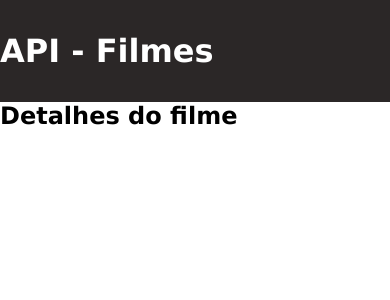
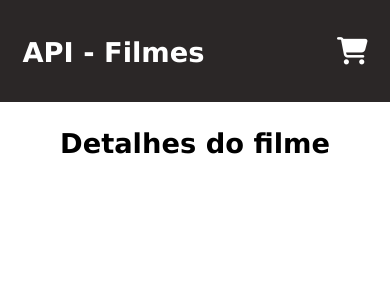
Before and after one commit to Pedro-Rocha-Araujo/api-filmes, a React (Create React App) app: page /detalhes/1 in a window 390 px wide. Shown: the top 300 px of the page. Built offline with nearby package versions, Linux system fonts and the light colour scheme.

Commit message:
página de listagem funcionando e responsiva

```diff
--- a/public/index.html
+++ b/public/index.html
@@ -8,5 +8,6 @@
   <body>
     <noscript>You need to enable JavaScript to run this app.</noscript>
     <div id="root"></div>
+    <script src="https://kit.fontawesome.com/ba7c57d421.js" crossorigin="anonymous"></script>
   </body>
 </html>
--- a/src/components/Header.js
+++ b/src/components/Header.js
@@ -1,7 +1,8 @@
 function Header() {
     return(
         <header>
-            <h1>API - Filmes</h1>
+            <h1><a href="/">API - Filmes </a></h1>
+            <a href="/carrinho"><i class="fa-solid fa-cart-shopping"></i></a>
         </header>
     )
 }
--- a/src/components/Home/Home.js
+++ b/src/components/Home/Home.js
@@ -1,7 +1,39 @@
+import React, {useState, useEffect} from "react"
+
 function Home() {
+  const [filmes, setFilmes] = useState([])
+
+  useEffect(()=>{
+    const chave = "d80d11bd92edbcfa822ce540864b7e91"
+    const link = `https://api.themoviedb.org/3/movie/popular?api_key=${chave}&language=pt-BR`
+    function getFilmes() {
+      fetch(link)
+      .then((resposta)=>{
+        return resposta.json()
+      })
+      .then((resposta)=>{
+        setFilmes(resposta.results)
+      })
+    }
+    getFilmes()
+  }, [])
+
   return (
     <div>
-      <h2>Catálogo de filmes</h2>
+      <h2><i class="fa-solid fa-film"></i> Lista de filmes <i class="fa-solid fa-film"></i></h2>
+      {filmes.map((_,i)=>{
+        return(
+          <section key={i}>
+            <div className="flex">
+            <h3>{_.title}</h3>
+            <img src={`https://image.tmdb.org/t/p/original/${_.poster_path}`} />
+
+            </div>
+            <p>{_.overview}</p>
+            <button>Detalhes</button>
+          </section>
+        )
+      })}
     </div>
   );
 }
--- a/src/index.css
+++ b/src/index.css
@@ -4,13 +4,92 @@
   box-sizing: border-box;
   font-family: Verdana, Geneva, Tahoma, sans-serif;
   border: none;
-}
-body {
-
+  text-decoration: none;
 }
 
 header {
   background-color: rgb(43, 39, 39);
   color: #fff;
-  padding: 2rem 0;
+  padding: 2rem 4rem;
+  margin-bottom: 1.6rem;
+  display: flex;
+  align-items: center;
+  justify-content: space-between;
 }
+
+header a {
+  font-size: clamp(1.6rem, 7vw, 2rem);
+}
+
+h2{
+  font-size: clamp(1.6rem, 7vw, 2.3rem);
+  text-align: center;
+  margin: 1rem 0;
+}
+
+header a {
+  color: #fff;
+}
+
+section {
+  color: rgb(43, 39, 39);
+  display: flex;
+  flex-direction: column;
+  justify-content: center;
+  align-items: center;
+  gap: 0.8rem;
+  width: 98%;
+  max-width: 780px;
+  margin: 2rem auto;
+}
+
+div.flex {
+  display: flex;
+  align-items: center;
+  gap: 1rem;
+}
+
+h3{
+  font-size: clamp(1.5rem, 4vw, 2rem);
+}
+
+section img {
+  width: 98%;
+  max-width: 440px;
+  aspect-ratio: 3/4;
+  object-fit: cover;
+  object-position: 50% 50%;
+}
+
+section p {
+  font-size: clamp(1rem, 3vw, 1.09rem);
+  text-indent: 2rem;
+}
+
+button {
+  font-size: clamp(1rem, 3vw, 1.09rem);
+  background-color: transparent;
+  color: rgb(43, 39, 39);
+  border: 1px solid rgb(43, 39, 39);
+  border-radius: 1rem;
+  width: 100%;
+  height: 2.4rem;
+  transition: all 0.2s;
+}
+
+button:hover {
+  color: #fff;
+  background-color: rgb(43, 39, 39);
+}
+
+@media screen and (max-width: 880px) {
+  div.flex{
+    flex-direction: column;
+  }
+}
+
+@media screen and (max-width: 440px) {
+  header{
+    padding: 2rem 1.4rem;
+  }
+}
```
